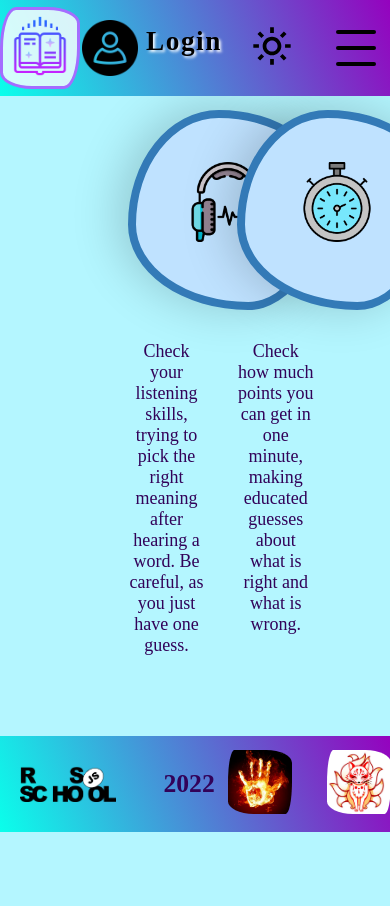
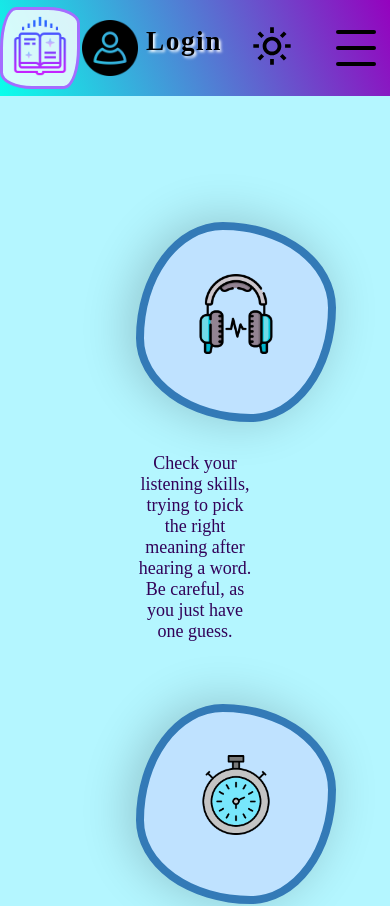
Before and after one commit to KZhukow/rslang, a React (Create React App) app: page /games in a window 390 px wide. Shown: the top 906 px of the page. Before the commit the page ends 844 px from the top, so only its background shows below. Built offline with nearby package versions, Linux system fonts and the light colour scheme.

Commit message:
feat: add adaptive

```diff
--- a/src/components/global-components/main-layout/main-layout.tsx
+++ b/src/components/global-components/main-layout/main-layout.tsx
@@ -1,6 +1,6 @@
 import { Outlet } from 'react-router-dom';
+import Header from '../header/header';
 import Footer from '../footer/footer';
-import Header from '../header/header';
 
 export default function MainLayout() {
   return (
--- a/src/components/pages/about/about.css
+++ b/src/components/pages/about/about.css
@@ -87,3 +87,28 @@
 .about_description_title {
   padding: 1rem 0;
 }
+
+@media (max-width: 1080px) {
+
+  .about {
+    padding: 11rem 0 5rem;
+  }
+
+}
+
+@media (max-width: 1000px) {
+
+  .about_list_item {
+    flex-direction: column;
+  }
+  .about_item_description {
+    display: flex;
+    flex-direction: column;
+    align-items: center;
+    padding: 0 4rem;
+  }
+  .about_description_text {
+    text-align: center;
+  }
+
+}
--- a/src/components/pages/games/games.css
+++ b/src/components/pages/games/games.css
@@ -86,3 +86,26 @@
 .game_description_text {
   font-size: large;
 }
+
+@media (max-width: 1080px) {
+
+  .games {
+    min-height: 87.6vh;
+    padding: 11rem 7rem 5rem;
+  }
+
+}
+
+@media (max-width: 850px) {
+
+  .games {
+    display: flex;
+    flex-direction: column;
+    align-items: center;
+  }
+  .game {
+    width: 90%;
+    padding: 1rem;
+  }
+
+}
--- a/src/components/pages/statistics/mainStatistics.css
+++ b/src/components/pages/statistics/mainStatistics.css
@@ -152,11 +152,6 @@
   text-align:right;
 }
 
-.recharts-wrapper {
-  width: 1000px;
-  height: 100px;
-}
-
 @media screen and (max-width: 1500px) {
 
   .authorized_container {
@@ -199,5 +194,15 @@
   .game_statistic {
     margin: 0;
   }
+  .recharts-surface {
+    width: 600px;
+    height: 400px;
+  }
+  .graphic_y_line {
+    padding-left: 4rem;
+  }
+  .graphic_x_line {
+    padding-right: 4rem;
+  }
 
 }
```
